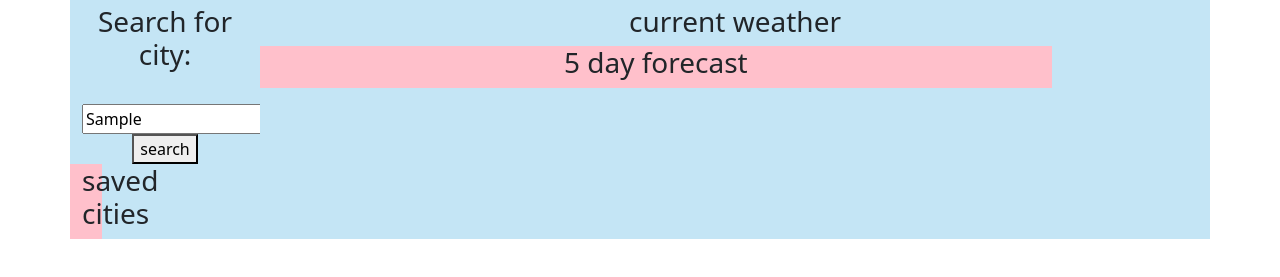
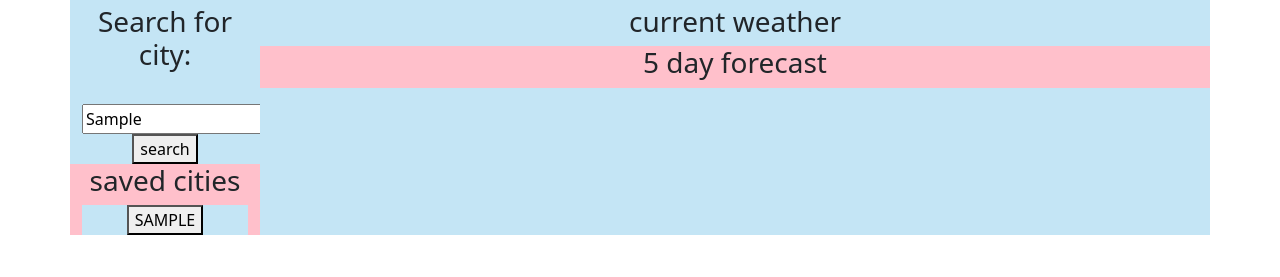
Before and after one commit to milena-allaway/weather_dashboard, a plain HTML site: page index.html in a window 1280 px wide. Both pictures are taken after typing "Sample" into the empty fields and a click on the button "search". Shown: the part 45-322 px from the top of the page. Drawn offline with nearby package versions, Linux system fonts and the light colour scheme; no server answers.

Commit message:
added saved cities functions and display buttons

```diff
--- a/assets/js/script.js
+++ b/assets/js/script.js
@@ -11,8 +11,10 @@ $(document).ready(function () {
     body.css('text-align', 'center');
     pinktest.css('background-color', 'pink');//test to see where divs borders are
 
+//get weather data based on searched city input
     function getApi() {
         var city = $('input[name="city"]').val().toUpperCase();
+        saveCity(city);
         var queryURL = "https://api.openweathermap.org/data/2.5/weather?q=" + city + "&appid=" + apiKey + "&units=metric";
         fetch(queryURL)
         .then(function (response) {
@@ -115,12 +117,39 @@ $(document).ready(function () {
         });
     };
 
+
+    // https://stackoverflow.com/questions/65546260/  <-- include() reference
+    // save the searched city to local storage if it is not already saved
+    function saveCity(city) {
+        var savedCities = JSON.parse(localStorage.getItem('savedCities')) || [];
+        if (!savedCities.includes(city)) {
+            savedCities.push(city);
+        localStorage.setItem('savedCities',JSON.stringify(savedCities));
+        addCity();
+        }
+    };
+
+    //create buttons for saved cities
+    function addCity (city) {
+        var savedCities = JSON.parse(localStorage.getItem('savedCities')) || [];
+        var savedBtnsDiv = $('#savedCityBtns');
+        savedBtnsDiv.empty();
+
+        savedCities.forEach(function (city) {
+            var cityBtn = $('<button>')
+            .text(city)
+            .click(function () {
+                $('input[name="city"]').val(city);
+                getApi();
+            });
+            savedBtnsDiv.append(cityBtn);
+        });
+    };
+    //add city to displayed list of saved cities
+    addCity();
+    //get weather when search button is clicked
     searchBtn.click(getApi);
-
-    // function saveCity(city) {
-    //     var savedCities = JSON.parse(localStorage.)
-
-    // }
+    $('#cityInput').val('');
 
 });
 
--- a/index.html
+++ b/index.html
@@ -26,13 +26,17 @@
                     <input type="text" id="cityInput" name="city" value=""><br>
                     <button id="searchBtn">search</button>
                     <div class="row">
-                        <div class="col-lg-2 pinktest" id="savedCities"><h3>saved cities</h3></div>
+                        <div class="col-sm-12 pinktest" id="savedCities">
+                            <h3>saved cities</h3>
+                            <!-- https://getbootstrap.com/docs/4.0/utilities/flex/ -->
+                            <div class="d-flex align-items-center flex-column" id="savedCityBtns"></div>
+                        </div>
                     </div>
                 </div>
                 <div class="col-lg-10"><h3>current weather</h3>
                     <div id="currentWeather"></div>
                     <div class="row">
-                        <div class="col-lg-10 pinktest"><h3>5 day forecast</h3></div>
+                        <div class="col-sm-12 pinktest"><h3>5 day forecast</h3></div>
                         <div class =row id="futureForecast">
                             <div class="col-lg-2 day1"></div>
                             <div class="col-lg-2 day2"></div>
```
